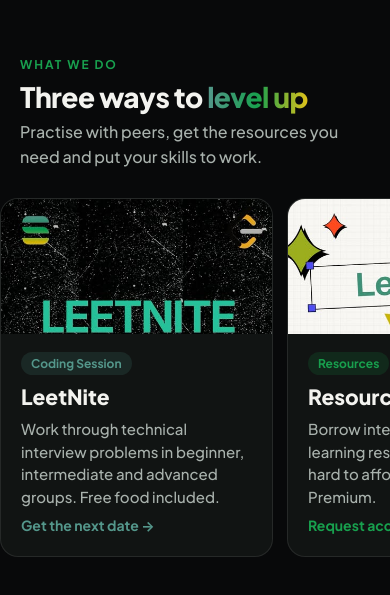
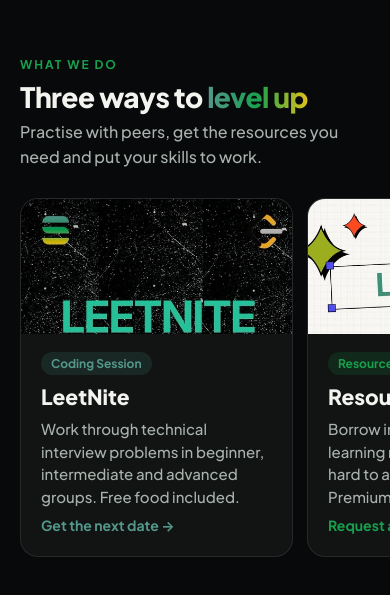
Before and after one commit to Divyesh-Challa/colorstack-uofa-hero, a plain HTML site: page programs.html in a window 390 px wide. Shown: the part 111-706 px from the top of the page. Drawn offline with Linux system fonts and the light colour scheme.

Commit message:
Keep first program card off the edge on phones

```diff
--- a/programs.html
+++ b/programs.html
@@ -26,7 +26,7 @@
   .card:hover .more span { transform:translateX(4px); }
   .more span { display:inline-block; transition:transform .2s; }
   @media (max-width:760px) {
-    .cards { display:flex; overflow-x:auto; scroll-snap-type:x mandatory; gap:14px; padding-bottom:8px; margin-inline:-20px; padding-inline:20px; scrollbar-width:none; }
+    .cards { display:flex; overflow-x:auto; scroll-snap-type:x mandatory; scroll-padding-inline:20px; gap:14px; padding-bottom:8px; margin-inline:-20px; padding-inline:20px; scrollbar-width:none; }
     .cards::-webkit-scrollbar { display:none; }
     .card { flex:0 0 78%; scroll-snap-align:start; }
   }
```
